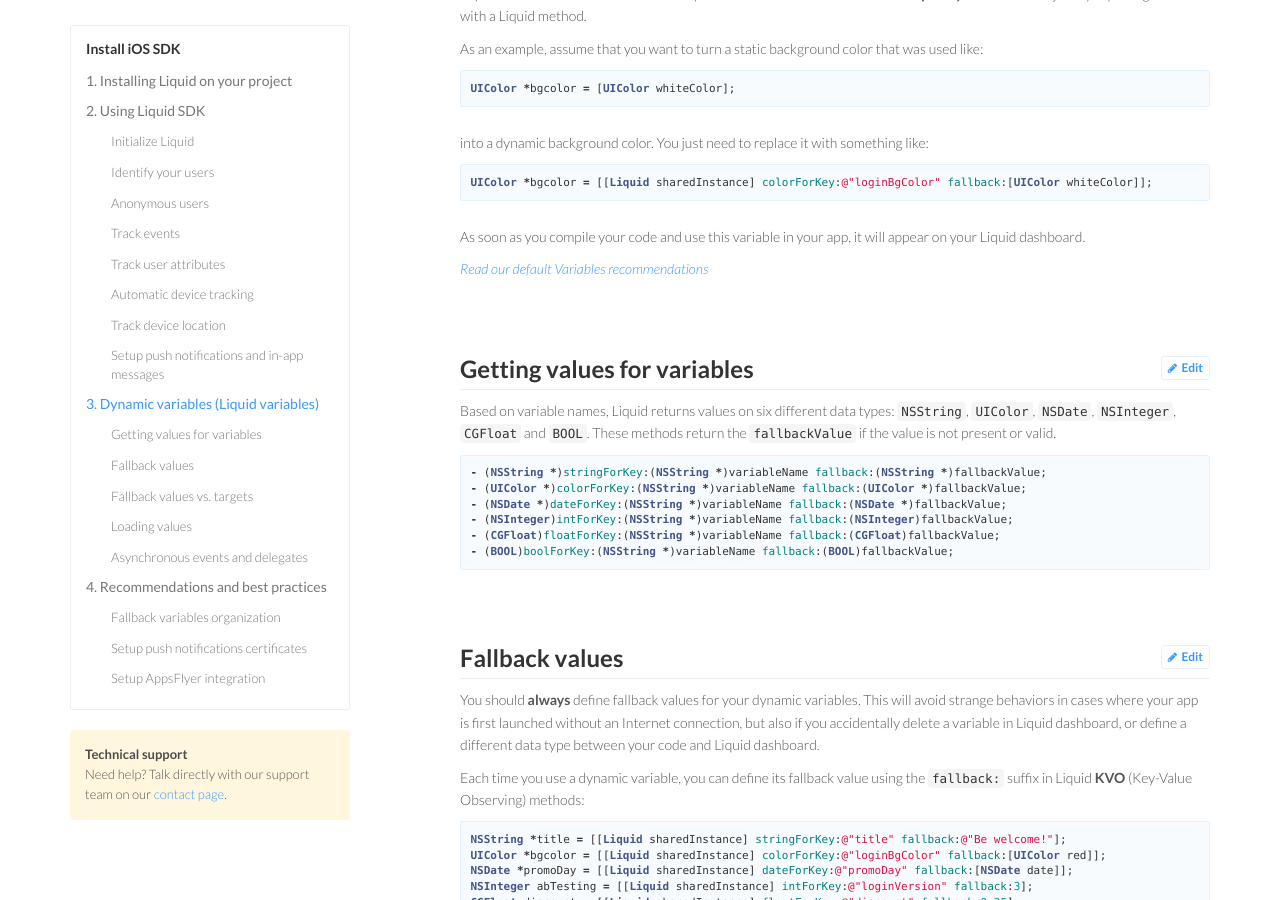
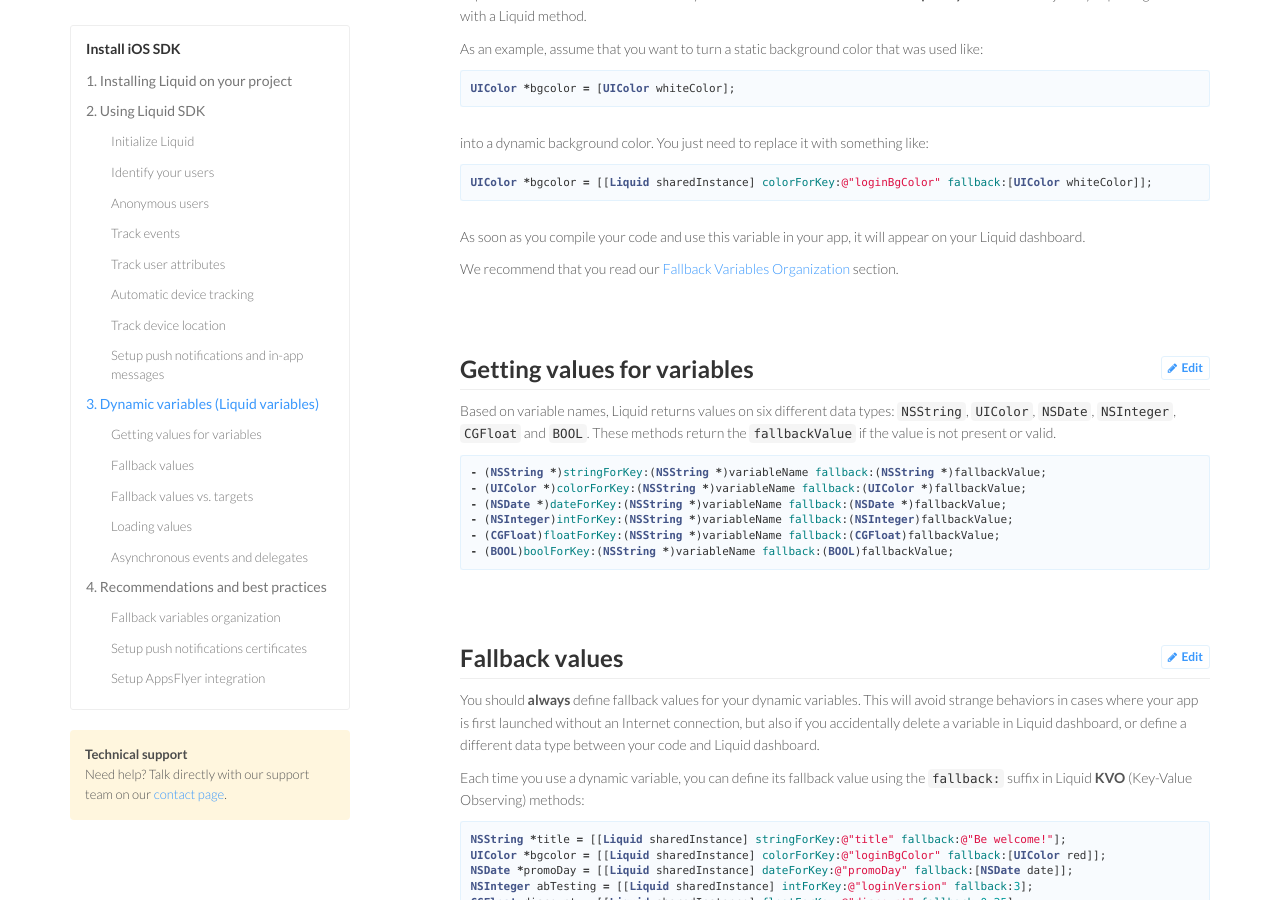
Before and after one commit to lqd-io/documentation, a Jekyll site: the page built from _ios/v2.md, in a window 1280 px wide and 900 px high, scrolled down 5907 px. Built offline with Jekyll 4.4.1, drawn with Linux system fonts in a browser that asks for light colours; nearby versions of some CDN libraries.

Commit message:
Fix variables organisation link.

```diff
--- a/_ios/v2/dynamic-variables-liquid-variables.html
+++ b/_ios/v2/dynamic-variables-liquid-variables.html
@@ -17,6 +17,6 @@
 
 As soon as you compile your code and use this variable in your app, it will appear on your Liquid dashboard.
 
-[*Read our default Variables recommendations*](recommendations-defaultvariables)
+We recommend that you read our [Fallback Variables Organization](#fallback-variables-organization) section.
 
 {% endcapture %} {{ variables_content | markdownify }}
```
